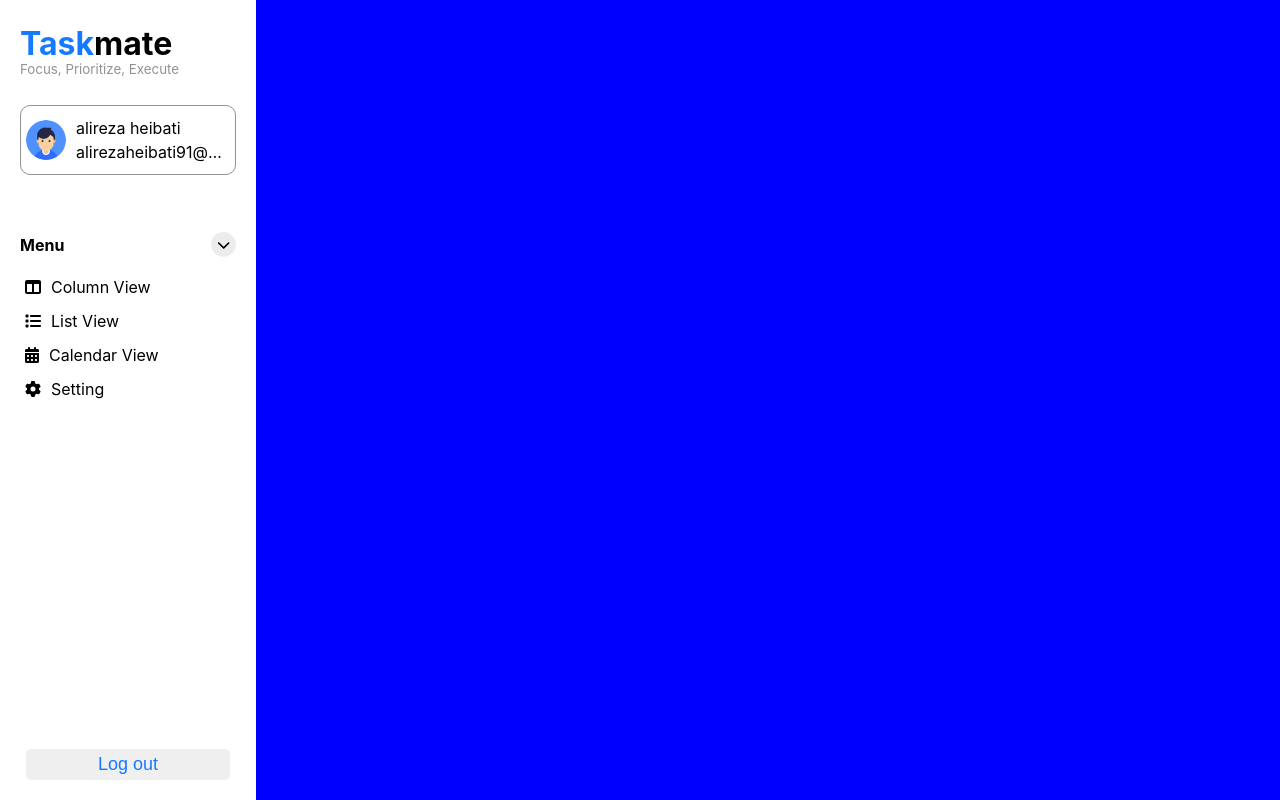
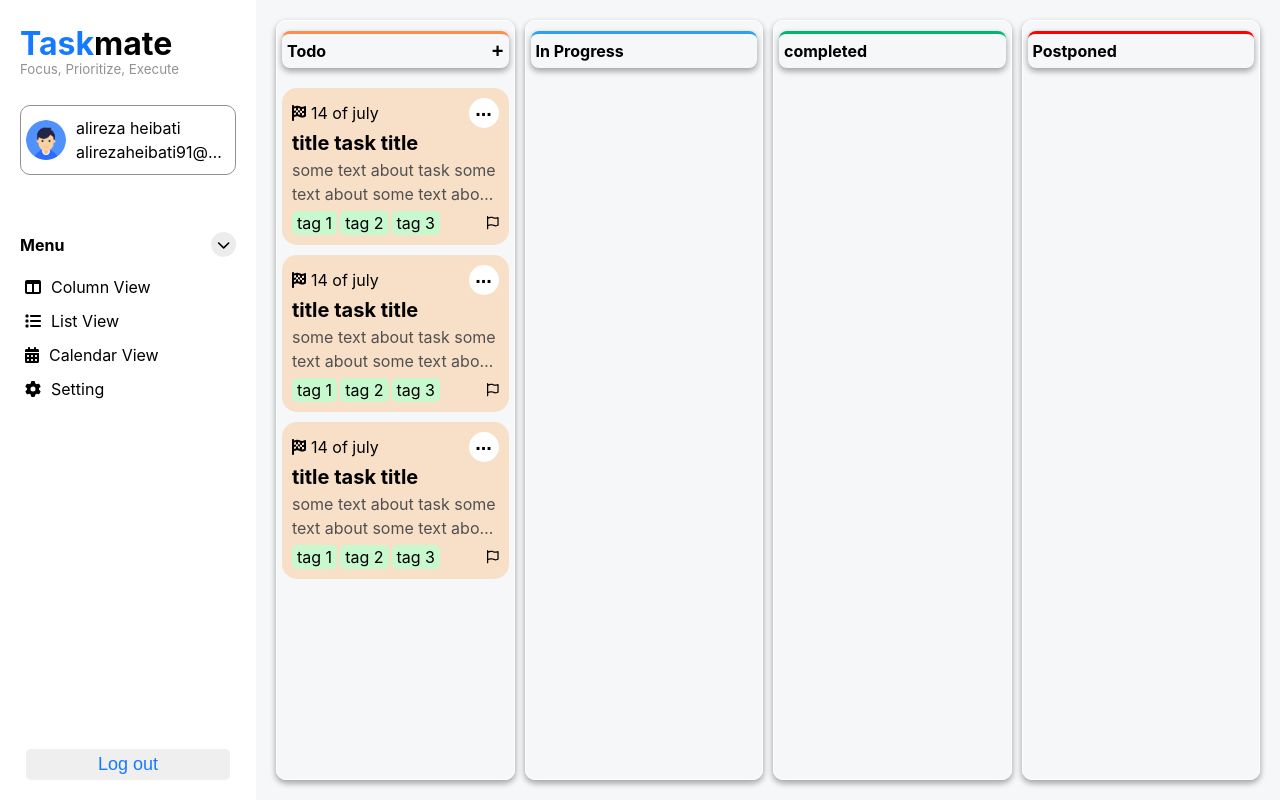
Before and after one commit to alirezaheibati/todo-web-application, a React (Vite) app: page / in a window 1280 px wide. Built offline with nearby package versions, Linux system fonts and the light colour scheme.

Commit message:
column view for tasks designed and developed

```diff
--- a/package.json
+++ b/package.json
@@ -11,6 +11,7 @@
   },
   "dependencies": {
     "@fortawesome/fontawesome-svg-core": "^6.4.0",
+    "@fortawesome/free-regular-svg-icons": "^6.4.0",
     "@fortawesome/free-solid-svg-icons": "^6.4.0",
     "@fortawesome/react-fontawesome": "^0.2.0",
     "@reduxjs/toolkit": "^1.9.5",
--- /dev/null
+++ b/src/components/ColumnView/ColumnCategory.jsx
@@ -0,0 +1,16 @@
+import classes from "./ColumnCategory.module.css";
+const ColumnCategory = (props) => {
+  return (
+    <div className={classes["column-category"]}>
+      <div
+        className={classes["column-category_header"]}
+        style={{ borderTop: `3px solid ${props.borderColor}` }}
+      >
+        <p>{props.title}</p>
+        {props.title === "Todo" && <button>+</button>}
+      </div>
+      <div>{props.children}</div>
+    </div>
+  );
+};
+export default ColumnCategory;
--- /dev/null
+++ b/src/components/ColumnView/ColumnCategory.module.css
@@ -0,0 +1,30 @@
+.column-category {
+  width: 25%;
+  height: 100%;
+  padding: 10px 5px;
+  border: 1px solid #fff;
+  border-radius: 10px;
+  box-shadow: rgba(0, 0, 0, 0.16) 0px 3px 6px, rgba(0, 0, 0, 0.23) 0px 3px 6px;
+  overflow-y: auto;
+}
+.column-category_header {
+  display: flex;
+  justify-content: space-between;
+  align-items: center;
+  padding: 5px;
+  border-top: 3px solid black;
+  border-radius: 8px;
+  box-shadow: rgba(0, 0, 0, 0.16) 0px 3px 6px, rgba(0, 0, 0, 0.23) 0px 3px 6px;
+  margin-bottom: 20px;
+}
+.column-category_header p {
+  font-weight: bold;
+}
+.column-category_header button {
+  border: none;
+  font-size: 20px;
+  font-weight: bold;
+  background-color: transparent;
+  cursor: pointer;
+  position: relative;
+}
--- /dev/null
+++ b/src/components/ColumnView/ColumnContainer.jsx
@@ -0,0 +1,18 @@
+import ColumnCategory from "./ColumnCategory";
+import classes from "./ColumnContainer.module.css";
+import TaskColumnView from "./TaskColumnView";
+const ColumnContainer = () => {
+  return (
+    <div className={classes["column-container"]}>
+      <ColumnCategory title="Todo" borderColor="#ff8b4c">
+        <TaskColumnView />
+        <TaskColumnView />
+        <TaskColumnView />
+      </ColumnCategory>
+      <ColumnCategory title="In Progress" borderColor="#2ea0f4" />
+      <ColumnCategory title="completed" borderColor="#00b56f" />
+      <ColumnCategory title="Postponed" borderColor="#ff0000" />
+    </div>
+  );
+};
+export default ColumnContainer;
--- /dev/null
+++ b/src/components/ColumnView/ColumnContainer.module.css
@@ -0,0 +1,6 @@
+.column-container {
+  width: 100%;
+  height: 100%;
+  display: flex;
+  gap: 10px;
+}
--- /dev/null
+++ b/src/components/ColumnView/TaskColumnView.jsx
@@ -0,0 +1,70 @@
+import classes from "./TaskColumnView.module.css";
+import { FontAwesomeIcon } from "@fortawesome/react-fontawesome";
+import {
+  faFlagCheckered,
+  faPenToSquare,
+  faRemove,
+} from "@fortawesome/free-solid-svg-icons";
+import { faFlag } from "@fortawesome/free-regular-svg-icons";
+const TaskColumnView = (props) => {
+  return (
+    <div className={classes["task-column_container"]}>
+      <div className={classes["task-column_header"]}>
+        <div title="deadline">
+          <FontAwesomeIcon icon={faFlagCheckered} />
+          <p>14 of july</p>
+        </div>
+        <button className={classes["task-column_menu"]}>
+          <p>...</p>
+          <ul>
+            <li>
+              <FontAwesomeIcon icon={faPenToSquare} />
+              <p>Edit</p>
+            </li>
+            <li>
+              <FontAwesomeIcon icon={faRemove} style={{ color: "red" }} />
+              <p>Remove</p>
+            </li>
+          </ul>
+        </button>
+      </div>
+
+      <h2 className={classes["task-column_title"]}>title task title</h2>
+      <div className={classes["task-column_description"]}>
+        <p>
+          some text about task some text about some text about some text about
+          task some text about
+        </p>
+      </div>
+      <div className={classes["task-column_tags"]}>
+        <div>
+          <p>tag 1</p>
+          <p>tag 2</p>
+          <p>tag 3</p>
+        </div>
+        <button title="set Priority">
+          <FontAwesomeIcon icon={faFlag} />
+          <ul>
+            <li>
+              <FontAwesomeIcon icon={faFlag} style={{ color: "red" }} />
+              <p>Urgent</p>
+            </li>
+            <li>
+              <FontAwesomeIcon icon={faFlag} style={{ color: "orange" }} />
+              <p>High</p>
+            </li>
+            <li>
+              <FontAwesomeIcon icon={faFlag} style={{ color: "F0DE36" }} />
+              <p>Medium</p>
+            </li>
+            <li>
+              <FontAwesomeIcon icon={faFlag} style={{ color: "blue" }} />
+              <p>Low</p>
+            </li>
+          </ul>
+        </button>
+      </div>
+    </div>
+  );
+};
+export default TaskColumnView;
--- /dev/null
+++ b/src/components/ColumnView/TaskColumnView.module.css
@@ -0,0 +1,117 @@
+.task-column_container {
+  width: 100%;
+  background-color: rgb(248, 223, 200);
+  border-radius: 15px;
+  padding: 10px 10px;
+  margin-bottom: 10px;
+}
+.task-column_header {
+  display: flex;
+  justify-content: space-between;
+  align-items: center;
+}
+.task-column_header div {
+  display: flex;
+  justify-content: space-between;
+  align-items: center;
+  gap: 5px;
+}
+.task-column_menu {
+  border: none;
+  width: 30px;
+  height: 30px;
+  border-radius: 50%;
+  font-size: 20px;
+  font-weight: bold;
+  display: flex;
+  justify-content: center;
+  align-items: center;
+  position: relative;
+  background-color: #fff;
+  cursor: pointer;
+}
+.task-column_menu > p {
+  margin-bottom: 8px;
+}
+.task-column_menu ul {
+  list-style-type: none;
+  display: none;
+  position: absolute;
+}
+.task-column_menu:hover ul {
+  display: initial;
+  background-color: #fff;
+  right: 10px;
+  top: 10px;
+  padding: 5px;
+  border-radius: 5px;
+  width: 100px;
+}
+.task-column_menu:hover ul li {
+  display: flex;
+  justify-content: flex-start;
+  align-items: center;
+  gap: 6px;
+  font-size: 14px;
+  font-weight: lighter;
+  margin: 1px 0;
+  padding: 3px 0;
+}
+.task-column_title {
+  white-space: nowrap;
+  overflow: hidden;
+  text-overflow: ellipsis;
+  font-size: 20px;
+}
+.task-column_description {
+  color: #505050;
+  overflow: hidden;
+  text-overflow: ellipsis;
+  display: -webkit-box;
+  -webkit-line-clamp: 2;
+  -webkit-box-orient: vertical;
+}
+.task-column_tags {
+  display: flex;
+  justify-content: space-between;
+  align-items: center;
+  margin-top: 5px;
+}
+.task-column_tags div {
+  display: flex;
+  gap: 3px;
+}
+.task-column_tags div p {
+  background-color: rgb(200, 248, 205);
+  padding: 0 5px;
+  border-radius: 5px;
+}
+.task-column_tags button {
+  position: relative;
+  background-color: transparent;
+  border: none;
+}
+.task-column_tags button ul {
+  list-style-type: none;
+  display: none;
+  position: absolute;
+  right: 0;
+  bottom: 0;
+  background-color: #fff;
+  padding: 8px;
+  border-radius: 5px;
+  width: 100px;
+}
+.task-column_tags button:hover ul {
+  display: initial;
+}
+.task-column_tags button ul li {
+  display: flex;
+  gap: 6px;
+  font-size: 14px;
+  cursor: pointer;
+  margin-bottom: 8px;
+}
+.task-column_tags button ul li:last-child {
+  margin-bottom: 0;
+}
--- a/src/components/HomePage/Overview.jsx
+++ b/src/components/HomePage/Overview.jsx
@@ -1,5 +1,10 @@
+import ColumnContainer from "../ColumnView/ColumnContainer";
 import classes from "./Overview.module.css";
 const Overview = () => {
-  return <div className={classes["overview_container"]}></div>;
+  return (
+    <div className={classes["overview_container"]}>
+      <ColumnContainer />
+    </div>
+  );
 };
 export default Overview;
--- a/src/components/HomePage/Overview.module.css
+++ b/src/components/HomePage/Overview.module.css
@@ -1,5 +1,5 @@
 .overview_container {
   height: 100%;
   width: 80vw;
-  background-color: blue;
+  padding: 20px;
 }
--- a/src/index.css
+++ b/src/index.css
@@ -73,3 +73,23 @@ input.wrong {
     transform: translateX(-1px) rotate(0);
   }
 }
+/* width */
+::-webkit-scrollbar {
+  width: 6px;
+}
+
+/* Track */
+::-webkit-scrollbar-track {
+  background: #f1f1f1;
+}
+
+/* Handle */
+::-webkit-scrollbar-thumb {
+  background: #888;
+  border-radius: 10px;
+}
+
+/* Handle on hover */
+::-webkit-scrollbar-thumb:hover {
+  background: #555;
+}
```
Also changed, not shown: 1 other file (tests, documents, lock files or other folders).
